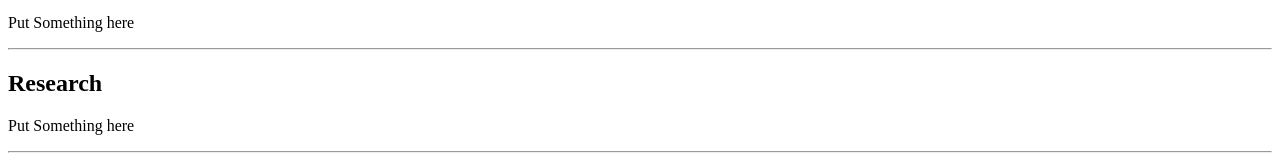
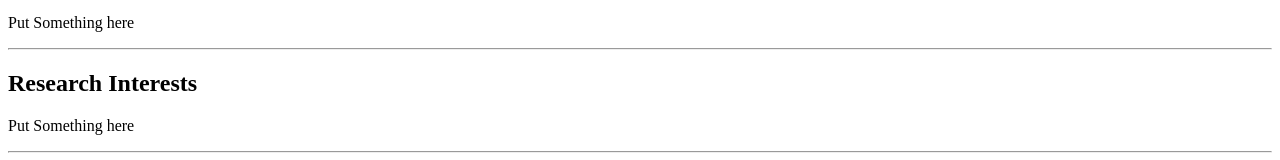
Before and after one commit to dismyth/dismyth.github.io, a plain HTML site: page index.html in a window 1280 px wide. Shown: the part 209-369 px from the top of the page. Drawn offline with Linux system fonts and the light colour scheme.

Commit message:
Update index.html

```diff
--- a/index.html
+++ b/index.html
@@ -20,7 +20,7 @@
     </p>
     <hr>
 
-    <h2>Research</h2>
+    <h2>Research Interests</h2>
     <p>
         Put Something here
     </p>
```
